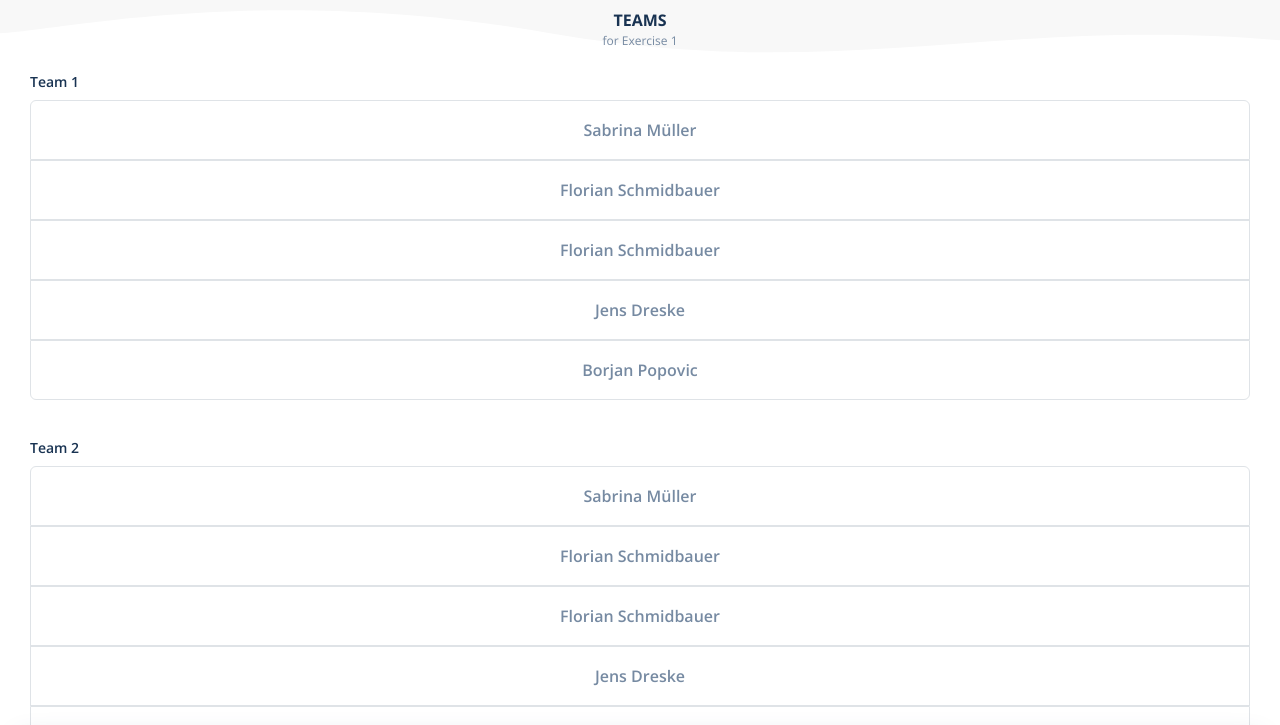
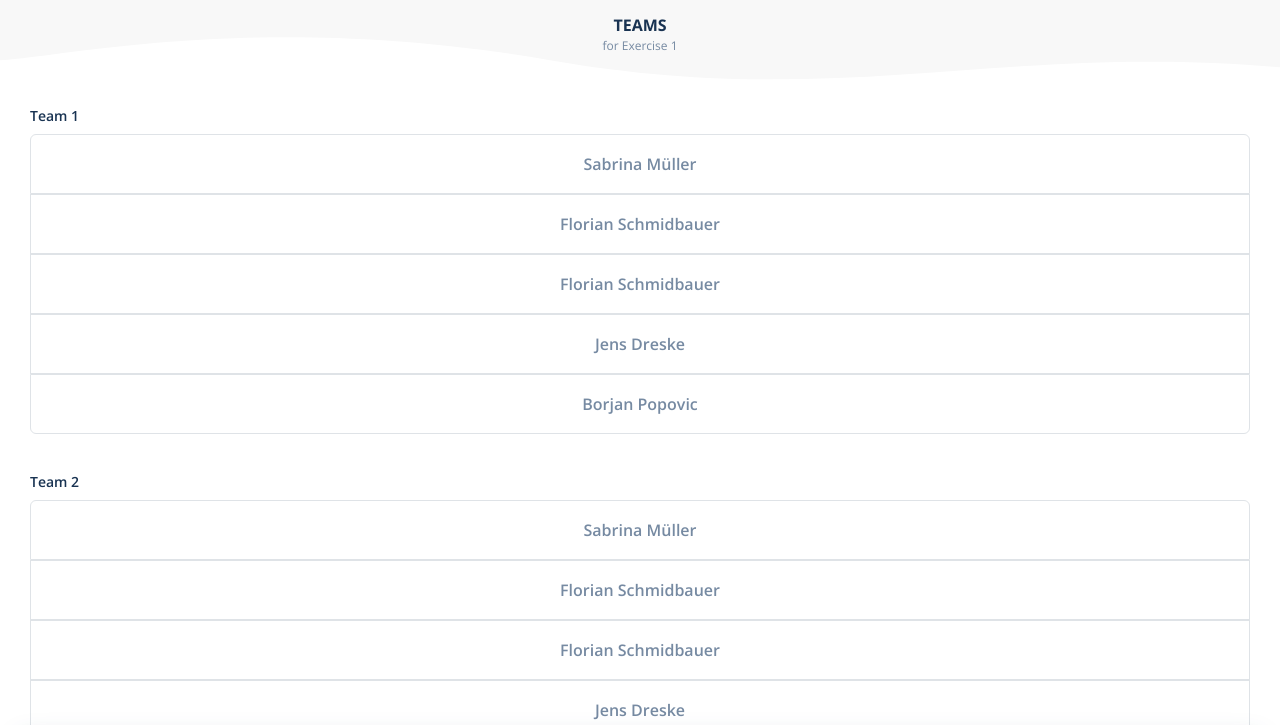
Before and after one commit to FSchmidbauer/nf-students-app, a website built with Vite: page teams.html in a window 1280 px wide. Shown: the top 725 px of the page. Built offline with nearby package versions, Linux system fonts and the light colour scheme.

Commit message:
fixed header-issue through class and added utility class for padding-top

```diff
--- a/css/components/header.css
+++ b/css/components/header.css
@@ -16,3 +16,8 @@ header {
   width: 100%;
   z-index: 100;
 }
+
+.header__doublespace {
+  height: 5.063rem;
+  justify-content: flex-start;
+}
--- a/css/utilities.css
+++ b/css/utilities.css
@@ -1,13 +1,17 @@
 .disabled {
   opacity: 0.1;
+}
+
+.mt-025 {
+  margin-top: 0.25rem;
 }
 
 .mt-2 {
   margin-top: 2rem;
 }
 
-.mt-025 {
-  margin-top: 0.25rem;
+.pdt-21 {
+  padding-top: 2.125rem;
 }
 
 .rounded {
--- a/teams.html
+++ b/teams.html
@@ -4,16 +4,16 @@
     <meta charset="UTF-8" />
     <meta http-equiv="X-UA-Compatible" content="IE=edge" />
     <meta name="viewport" content="width=device-width, initial-scale=1.0" />
-    <title>Document</title>
+    <title>Teams</title>
     <link rel="stylesheet" href="./css/styles.css" />
   </head>
   <body>
-    <header>
+    <header class="header__doublespace">
       <h1>TEAMS</h1>
       <h3 class="mt-025">for Exercise 1</h3>
     </header>
     <main>
-      <section class="memberbox">
+      <section class="memberbox pdt-21">
         <h2>Team 1</h2>
         <section class="memberbox__item topitem">Sabrina Müller</section>
         <section class="memberbox__item">Florian Schmidbauer</section>
```
Also changed, not shown: code-buddies.html (+2 -2 lines).
